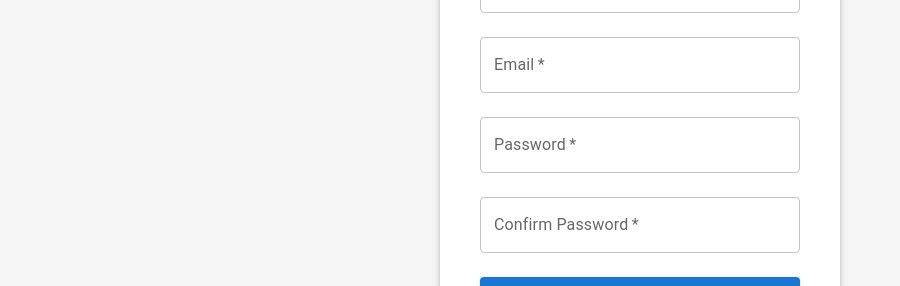
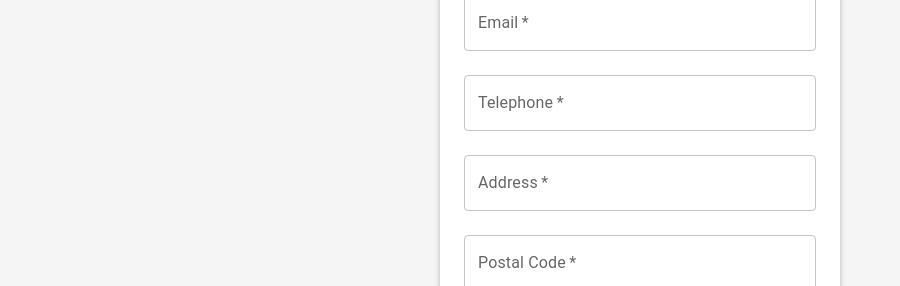
Before and after one commit to sebylizz/p3-front, a Next.js app: page /signup in a window 1280 px wide. Shown: the part 514-800 px from the top of the page, without its empty margins (0-900 px from the left). Built offline with nearby package versions, Linux system fonts and the light colour scheme; no server answers.

Commit message:
nu er der address, postalcode og telefon med

```diff
--- a/src/app/signup/page.jsx
+++ b/src/app/signup/page.jsx
@@ -13,9 +13,12 @@ export default function SignUp() {
 
         const firstName = document.getElementById("FirstName").value;
         const lastName = document.getElementById("LastName").value;
+        const email = document.getElementById("Email").value;
+        const telephone = document.getElementById("Telephone").value;
+        const address = document.getElementById("Address").value;
+        const postalCode = document.getElementById("PostalCode").value;
         const password = document.getElementById("Password").value;
         const confirmPassword = document.getElementById("ConfirmPassword").value;
-        const email = document.getElementById("Email").value;
 
         // Email validation
         const pattern = RegExp("^[a-zA-Z0-9._%+-]+@[a-zA-Z0-9.-]+\\.[a-zA-Z]{2,}$");
@@ -35,6 +38,9 @@ export default function SignUp() {
                 firstName: firstName,
                 lastName: lastName,
                 email: email,
+                telephone: telephone,
+                address: address,
+                postalCode: postalCode,
                 password: password
             };
 
@@ -51,16 +57,18 @@ export default function SignUp() {
             display="flex"
             justifyContent="center"
             alignItems="center"
-            height="85vh"
+            minHeight="85vh"
             bgcolor="#f5f5f5"
+            padding="2%"
         >
             <Box
-                p={5}
+                p={3}
                 bgcolor="white"
                 borderRadius={2}
                 boxShadow={3}
                 width="100%"
                 maxWidth="400px"
+                sx={{ height: 'auto' }}
             >
                 <form onSubmit={passData}>
                     {/* First Name Field */}
@@ -96,6 +104,39 @@ export default function SignUp() {
                         required
                         error={emailError}
                         helperText={emailError ? "Please enter a valid email address" : ""}
+                    />
+
+                    {/* Telephone Field */}
+                         <TextField
+                        id="Telephone"
+                        label="Telephone"
+                        type="tel"
+                        variant="outlined"
+                        fullWidth
+                        margin="normal"
+                        required
+                    />
+
+                    {/* Address Field */}
+                    <TextField
+                        id="Address"
+                        label="Address"
+                        type="text"
+                        variant="outlined"
+                        fullWidth
+                        margin="normal"
+                        required
+                    />
+
+                    {/* Postal Code Field */}
+                    <TextField
+                        id="PostalCode"
+                        label="Postal Code"
+                        type="text"
+                        variant="outlined"
+                        fullWidth
+                        margin="normal"
+                        required
                     />
 
                     {/* Password Field */}
```
